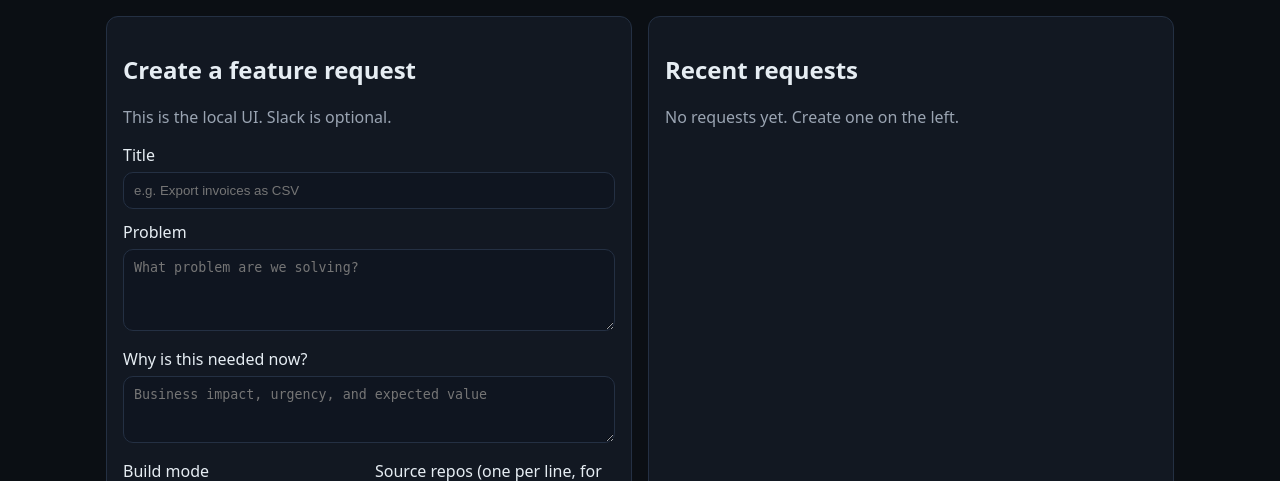
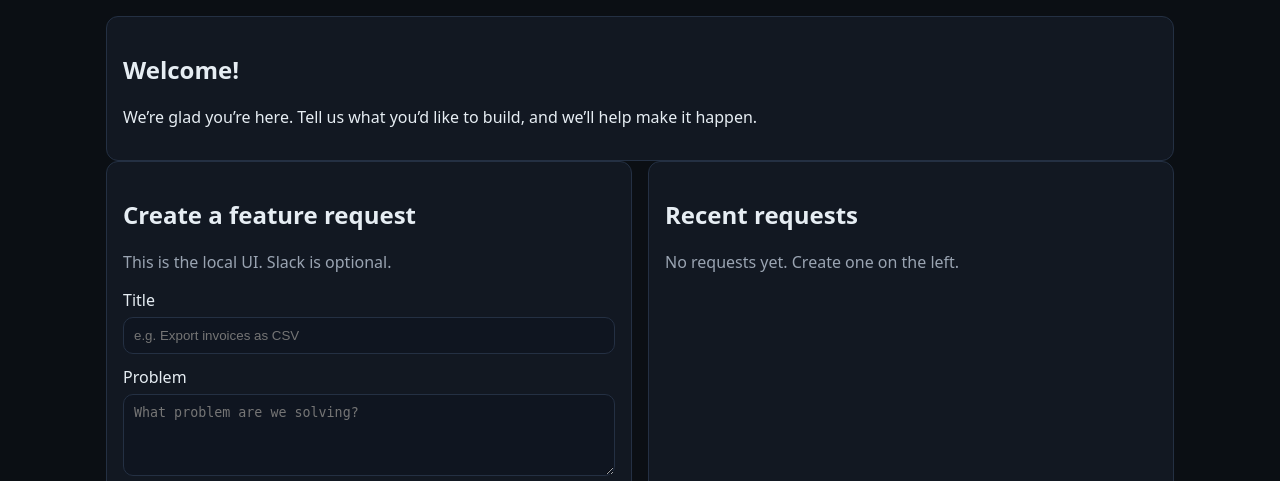
Before and after one commit to TreyMangat/ai_slack_extension, a Python web app: template orchestrator/app/templates/index.html in a window 1280 px wide. Shown: the part 55-536 px from the top of the page. Run offline with Jinja, Linux system fonts and the light colour scheme; the template is opened without the code that fills it, so the values that code supplies are empty.

Commit message:
Add homepage customer greeting banner

```diff
--- a/orchestrator/app/templates/index.html
+++ b/orchestrator/app/templates/index.html
@@ -3,6 +3,11 @@
 {% block title %}Feature Factory{% endblock %}
 
 {% block content %}
+
+<section class="card welcome-banner">
+  <h2>Welcome!</h2>
+  <p>We’re glad you’re here. Tell us what you’d like to build, and we’ll help make it happen.</p>
+</section>
 
 <div class="grid">
   <section class="card">
```
Also changed, not shown: tests/unit/test_ui_greeting.py (added, +8 -0 lines).
